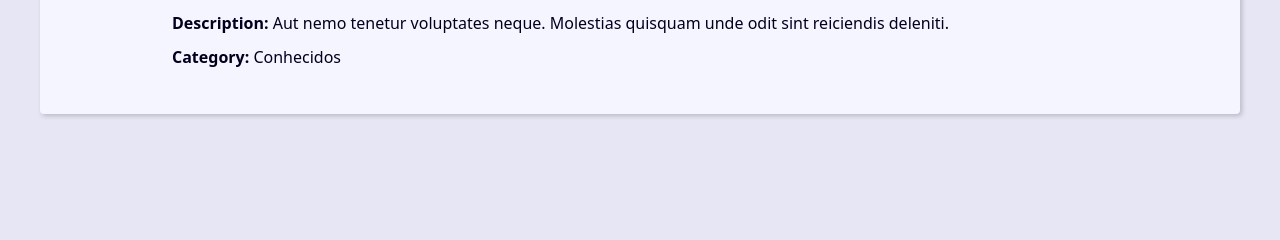
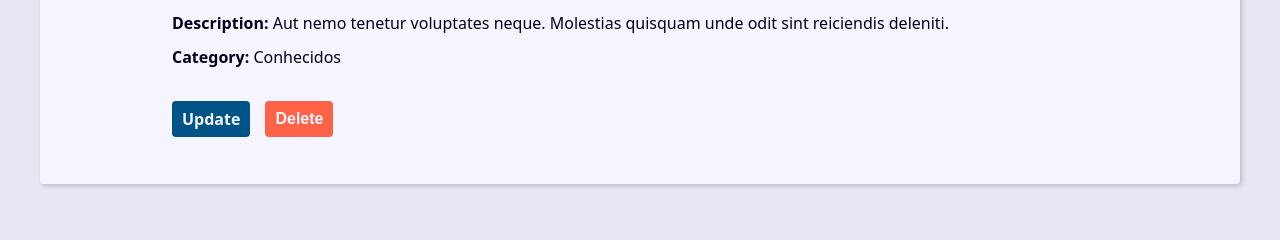
Before and after one commit to carvalhomaykon/projeto-django-python, a Django app: page /contact/3/ in a window 1280 px wide. Shown: the part 497-737 px from the top of the page. Run offline with Django 5.2, Linux system fonts and the light colour scheme; data comes from the database, SQL or seed files in the repository; both versions use the stored data as it was after the commit.

Commit message:
Criando a view, url e template para o delete

```diff
--- a/projeto-agenda/base_static/global/css/style.css
+++ b/projeto-agenda/base_static/global/css/style.css
@@ -312,3 +312,23 @@
     filter: brightness(80%);
     box-shadow: 0 0 5px var(--link-dark-color);
   }
+
+  .contact-links {
+    margin-block: calc(var(--small-font-size) * 2);
+    display: flex;
+    align-items: center;
+    gap: 0 var(--spacing);
+  }
+
+  .btn-link {
+    font-size: var(--small-font-size);
+    text-decoration: none;
+    font-weight: bold;
+    padding: 1rem;
+    display: block;
+    line-height: var(--small-font-size);
+  }
+
+  .btn-delete {
+    background: tomato;
+  }
--- a/projeto-agenda/contact/templates/contact/contact.html
+++ b/projeto-agenda/contact/templates/contact/contact.html
@@ -12,6 +12,19 @@
         <p><b>Created Date: </b> {{ contact.creates_date }} </p>
         <p><b>Description: </b> {{ contact.description }} </p>
         <p><b>Category: </b> {{ contact.category.name }} </p>
+
+        <div class="contact-links">
+            <a class="btn btn-link" href="{% url "contact:update" contact.id %}"> Update </a>
+            <form action="{% url "contact:delete" contact.id %}" method="POST">
+                {% csrf_token %}
+                {% if confirmation == 'no' %}
+                    <input type:'hidden' name='confirmation' value='yes'>
+                    <button class="btn btn-link btn-delete" type="submit"> Confirma ? </button>
+                {% else %}
+                    <button class="btn btn-link btn-delete" type="submit"> Delete </button>
+                {% endif %}
+            </form>
+        </div>
     </div>
 
 {% endblock  %}
--- a/projeto-agenda/contact/urls.py
+++ b/projeto-agenda/contact/urls.py
@@ -11,5 +11,5 @@ urlpatterns = [
     path('contact/<int:contact_id>/', views.contact, name='contact'), # Ler o contato
     path('contact/create/', views.create, name='create'), # Criar contato
     path('contact/<int:contact_id>/update/', views.update, name='update'), # Atualizar o contato
-    #path('contact/<int:contact_id>/delete/', views.contact, name='contact'), # Deletar o contato
+    path('contact/<int:contact_id>/delete/', views.delete, name='delete'), # Deletar o contato
 ]
```
Also changed, not shown: projeto-agenda/contact/views/contact_forms.py (+21 -0 lines), projeto-agenda/db.sqlite3.
